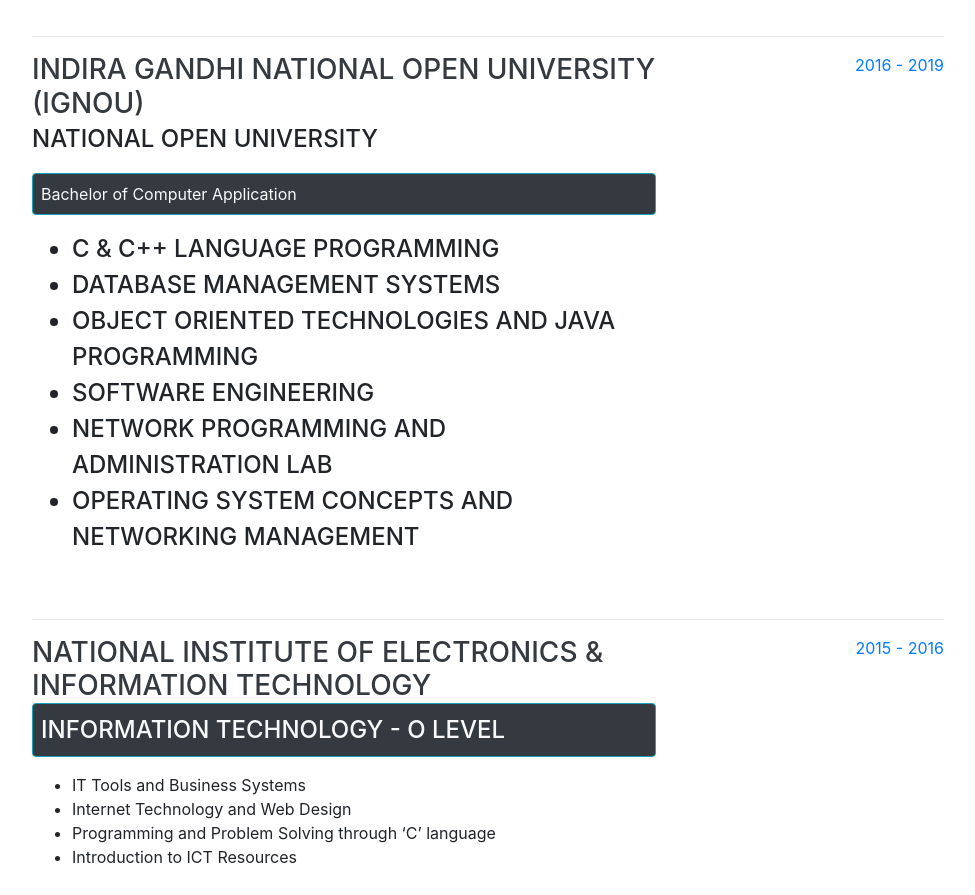
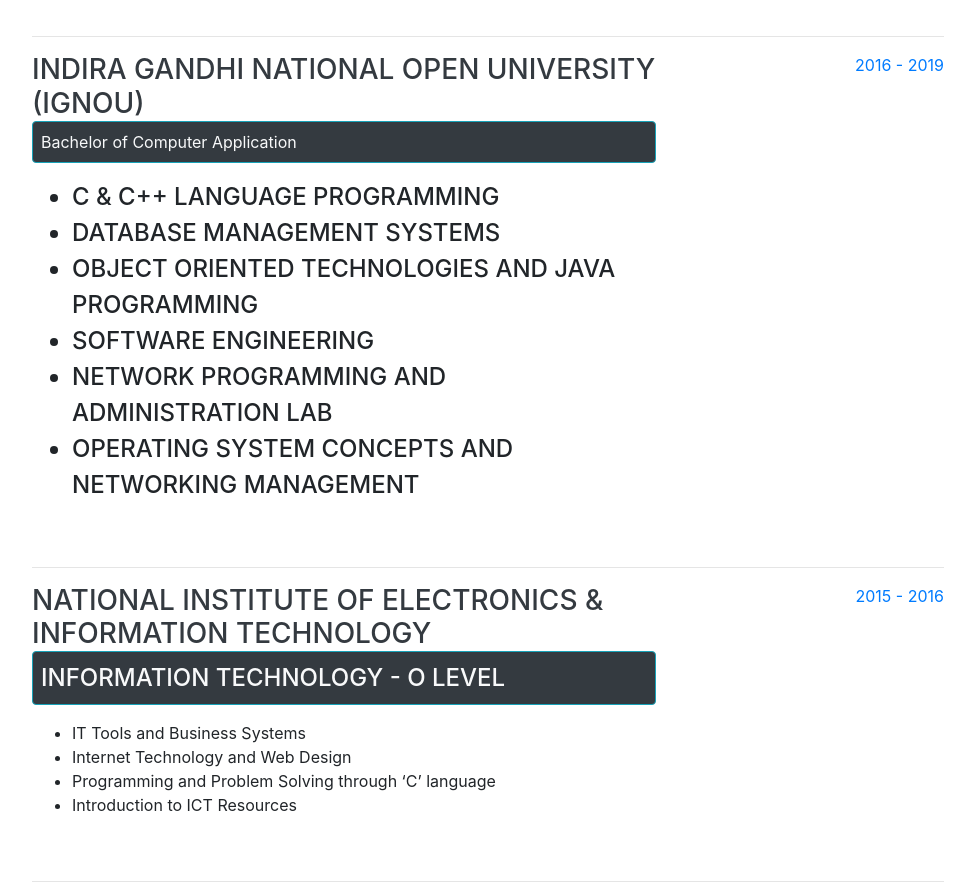
Before and after one commit to PawanSmy/portfolio, a website with bundled scripts: page index.html in a window 1280 px wide. Shown: the part 1700-2595 px from the top of the page, without its empty margins (288-1263 px from the left). Built offline with nearby package versions, Linux system fonts and the light colour scheme; a web font is replaced by a local one.

Commit message:
Update index.html

```diff
--- a/index.html
+++ b/index.html
@@ -124,7 +124,7 @@
         <div class="resume-item d-flex flex-column flex-md-row justify-content-between mb-5">
           <div class="resume-content">
             <h3 class="mb-0">Indira Gandhi National Open University (IGNOU)</h3>
-            <div class="subheading mb-3">National Open University</div>
+
             <p class="border border-info p-2 rounded bg-dark text-light">Bachelor of Computer Application</p>
             <div class="subheading mb-3">
 
```
